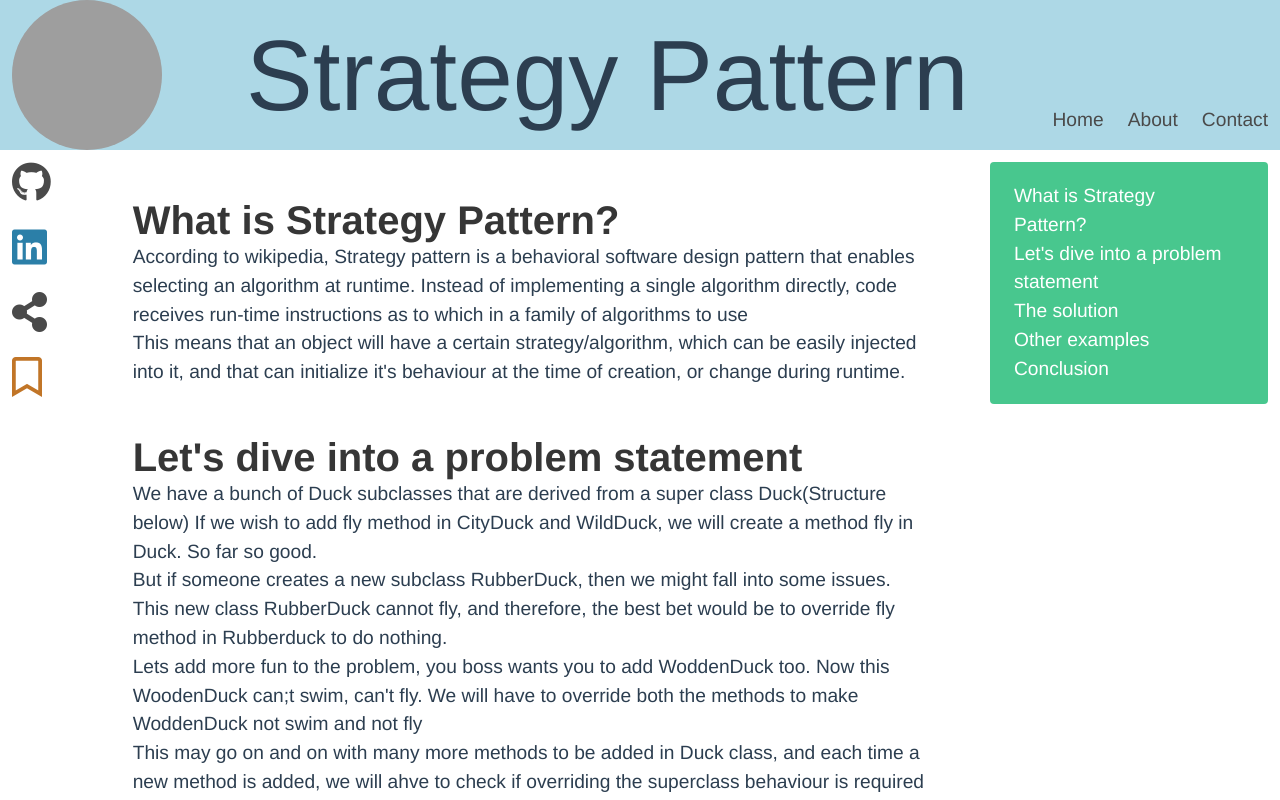
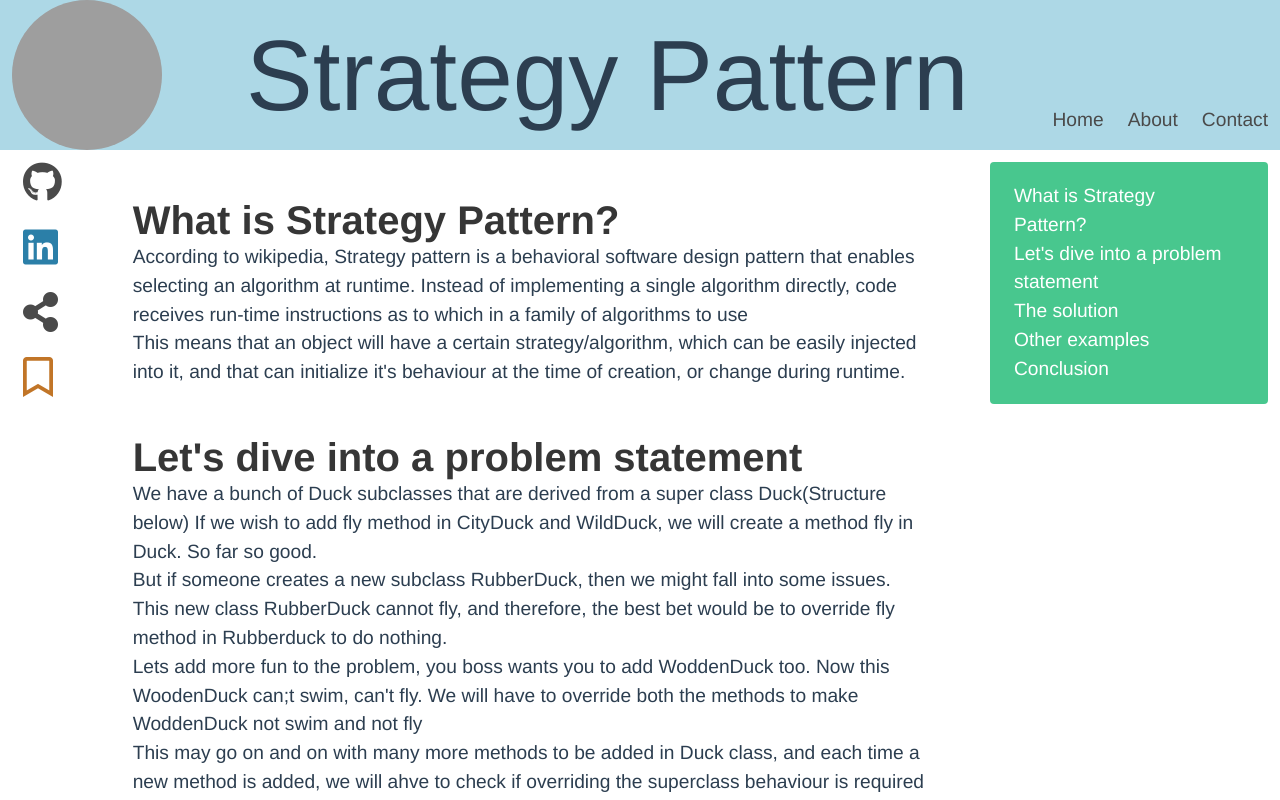
Before and after one commit to ankitprahladsoni/blog-post, a Vue app: page / in a window 1280 px wide. Shown: the top 800 px of the page. Built offline with nearby package versions, Linux system fonts and the light colour scheme; grey boxes are pictures that could not be loaded.

Commit message:
center social buttons

```diff
--- a/src/components/Article/ArticleButtons.vue
+++ b/src/components/Article/ArticleButtons.vue
@@ -1,6 +1,6 @@
 <template>
   <Sticky>
-    <div class="tile is-parent is-vertical">
+    <div class="tile is-parent is-vertical columns is-vcentered">
       <article class="tile is-child">
         <p class="subtitle">
           <i id="github" class="fab fa-github fa-2x"></i>
```
